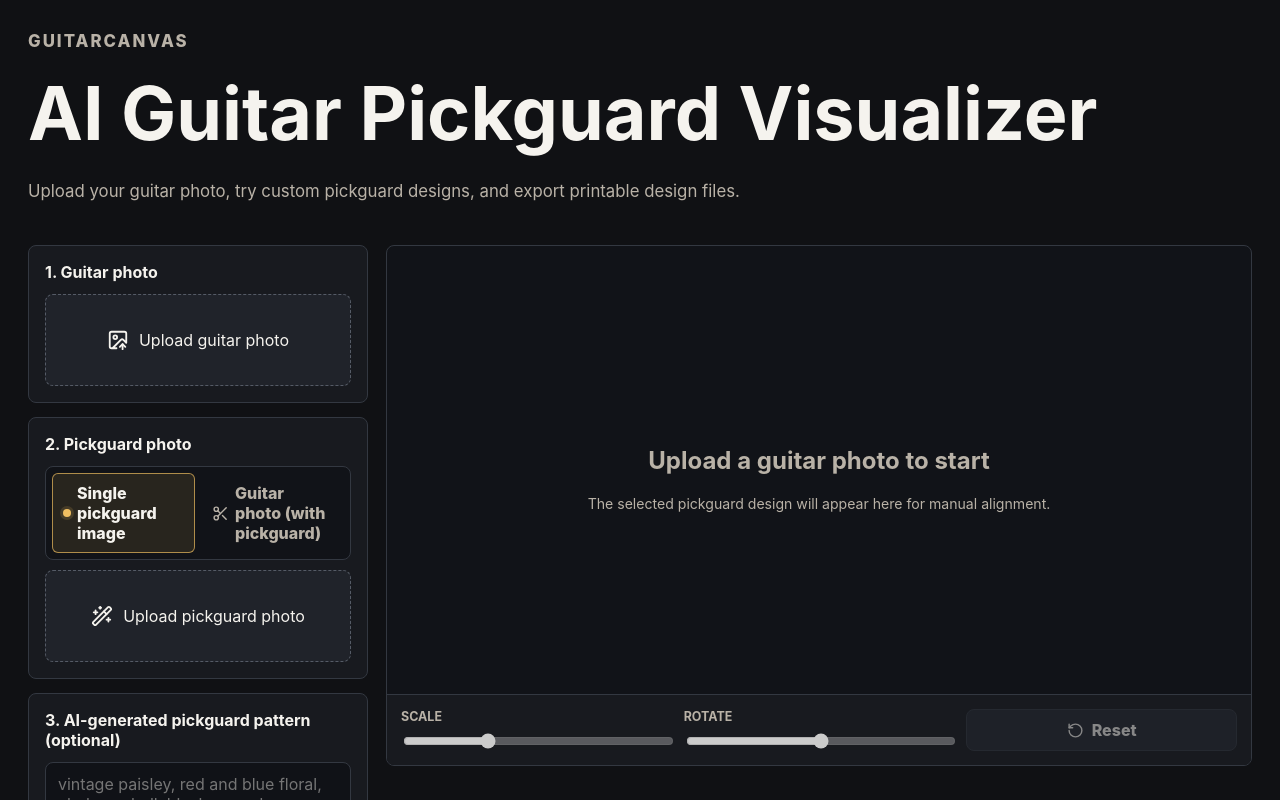
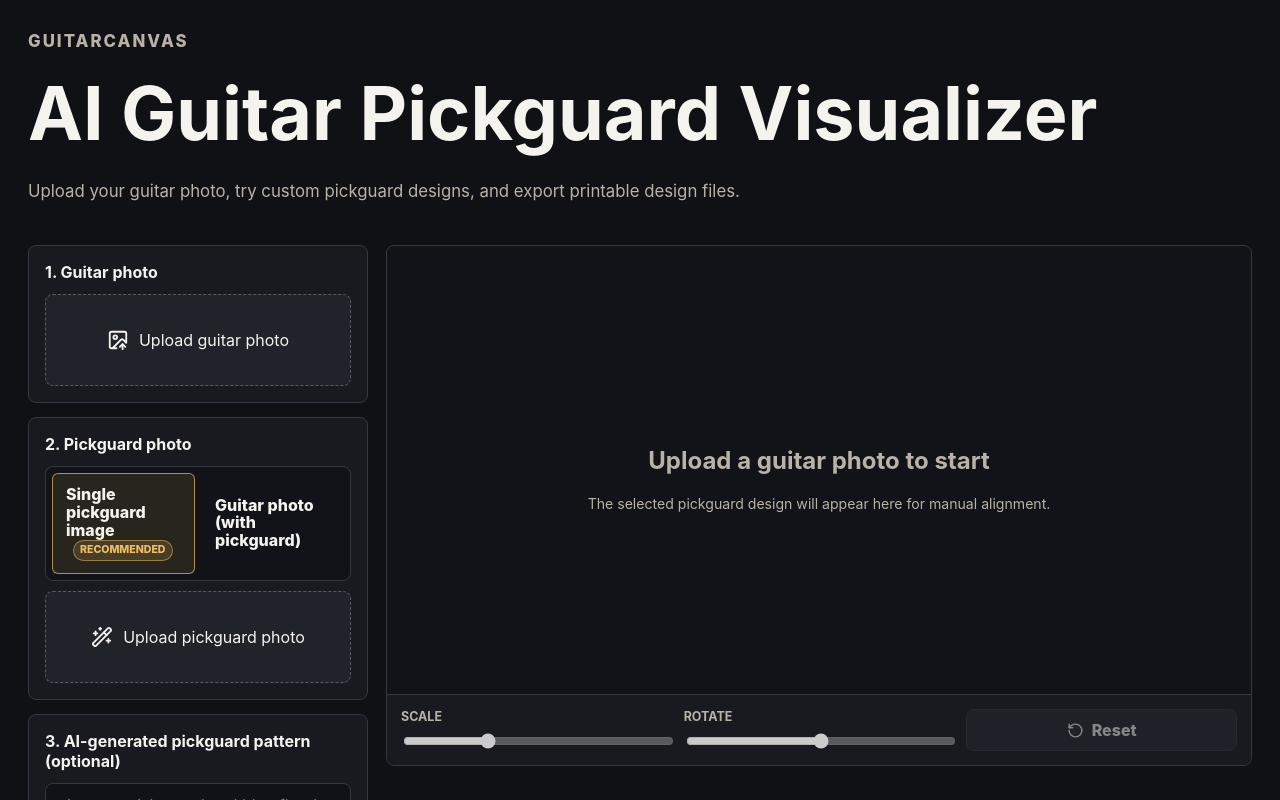
Before and after one commit to diegobona/guitarcanvas, a Next.js app: page /pickguard-visualizer in a window 1280 px wide. Shown: the top 800 px of the page. Built offline with nearby package versions, Linux system fonts and the light colour scheme.

Commit message:
更改画线点选流程前备份

```diff
--- a/app/globals.css
+++ b/app/globals.css
@@ -376,13 +376,11 @@ a {
   border: 1px solid transparent;
   border-radius: 6px;
   color: var(--muted);
-  display: grid;
+  display: block;
   font-weight: 800;
-  gap: 6px;
-  grid-template-columns: auto 1fr;
-  justify-items: start;
-  min-height: 58px;
-  padding: 9px 10px;
+  min-height: 56px;
+  padding: 12px 13px;
+  position: relative;
   text-align: left;
   transition:
     background 150ms ease,
@@ -401,18 +399,108 @@ a {
   color: var(--ink);
 }
 
-.source-mode-option.is-selected::before {
-  background: var(--accent-strong);
-  border-radius: 999px;
-  box-shadow: 0 0 0 3px rgba(240, 191, 97, 0.15);
-  content: "";
-  height: 8px;
-  justify-self: center;
-  width: 8px;
+.source-mode-preview {
+  background: #111318;
+  border: 1px solid rgba(240, 191, 97, 0.58);
+  border-radius: 8px;
+  box-shadow: 0 18px 34px rgba(0, 0, 0, 0.42);
+  left: 50%;
+  opacity: 0;
+  padding: 10px;
+  pointer-events: none;
+  position: absolute;
+  top: calc(100% + 8px);
+  transform: translate(-50%, -4px);
+  transition:
+    opacity 140ms ease,
+    transform 140ms ease;
+  visibility: hidden;
+  z-index: 8;
 }
 
-.source-mode-option.is-selected svg {
+.source-mode-option:hover .source-mode-preview,
+.source-mode-option:focus-visible .source-mode-preview {
+  opacity: 1;
+  transform: translate(-50%, 0);
+  visibility: visible;
+}
+
+.source-mode-example {
+  background: #101217;
+  border: 1px solid #3a404b;
+  border-radius: 6px;
+  display: block;
+  height: 170px;
+  overflow: hidden;
+  position: relative;
+  width: 180px;
+}
+
+.source-mode-example::before {
+  content: "";
+  inset: 22px;
+  position: absolute;
+}
+
+.source-mode-pickguard-example::before {
+  background: linear-gradient(135deg, #27211d, #9d2f22 45%, #201917);
+  border: 5px solid #ece7dd;
+  border-radius: 48% 42% 56% 44% / 36% 56% 44% 58%;
+  box-shadow:
+    38px 58px 0 -32px #f4efe3,
+    76px 44px 0 -32px #f4efe3;
+  transform: rotate(-8deg);
+}
+
+.source-mode-pickguard-example span,
+.source-mode-guitar-example span {
   display: none;
+}
+
+.source-mode-guitar-example::before {
+  background:
+    radial-gradient(circle at 58% 36%, #201f1e 0 28px, transparent 29px),
+    linear-gradient(90deg, transparent 41%, #6d4635 42% 54%, transparent 55%),
+    radial-gradient(circle at 40% 56%, #b43422 0 56px, #1c1d20 57px 78px, transparent 79px);
+  border-radius: 4px;
+  inset: 14px;
+}
+
+.source-mode-guitar-example::after {
+  background: #d7d2c4;
+  content: "";
+  height: 5px;
+  left: 62px;
+  position: absolute;
+  top: 44px;
+  transform: rotate(72deg);
+  transform-origin: left center;
+  width: 146px;
+}
+
+.source-mode-copy,
+.source-mode-title {
+  display: block;
+}
+
+.source-mode-title {
+  color: var(--ink);
+  line-height: 1.12;
+}
+
+.source-mode-recommendation {
+  background: rgba(240, 191, 97, 0.16);
+  border: 1px solid rgba(240, 191, 97, 0.5);
+  border-radius: 999px;
+  color: var(--accent-strong);
+  display: inline-block;
+  font-size: 0.66rem;
+  font-weight: 850;
+  line-height: 1;
+  margin-left: 7px;
+  padding: 4px 6px;
+  text-transform: uppercase;
+  vertical-align: middle;
 }
 
 .result-cleanup-header {
--- a/components/pickguard/UploadPanel.tsx
+++ b/components/pickguard/UploadPanel.tsx
@@ -250,8 +250,17 @@ export function UploadPanel({
             type="button"
             onClick={() => setPickguardSourceMode("single")}
           >
-            <WandSparkles aria-hidden size={17} />
-            Single pickguard image
+            <span className="source-mode-copy">
+              <span className="source-mode-title">
+                Single pickguard image
+                <span className="source-mode-recommendation">Recommended</span>
+              </span>
+            </span>
+            <span className="source-mode-preview" aria-hidden>
+              <span className="source-mode-example source-mode-pickguard-example">
+                <span />
+              </span>
+            </span>
           </button>
           <button
             aria-pressed={pickguardSourceMode === "guitar"}
@@ -262,8 +271,14 @@ export function UploadPanel({
             type="button"
             onClick={() => setPickguardSourceMode("guitar")}
           >
-            <Scissors aria-hidden size={17} />
-            Guitar photo (with pickguard)
+            <span className="source-mode-copy">
+              <span className="source-mode-title">Guitar photo (with pickguard)</span>
+            </span>
+            <span className="source-mode-preview" aria-hidden>
+              <span className="source-mode-example source-mode-guitar-example">
+                <span />
+              </span>
+            </span>
           </button>
         </div>
       ) : null}
```
Also changed, not shown: 1 other file (tests, documents, lock files or other folders).
